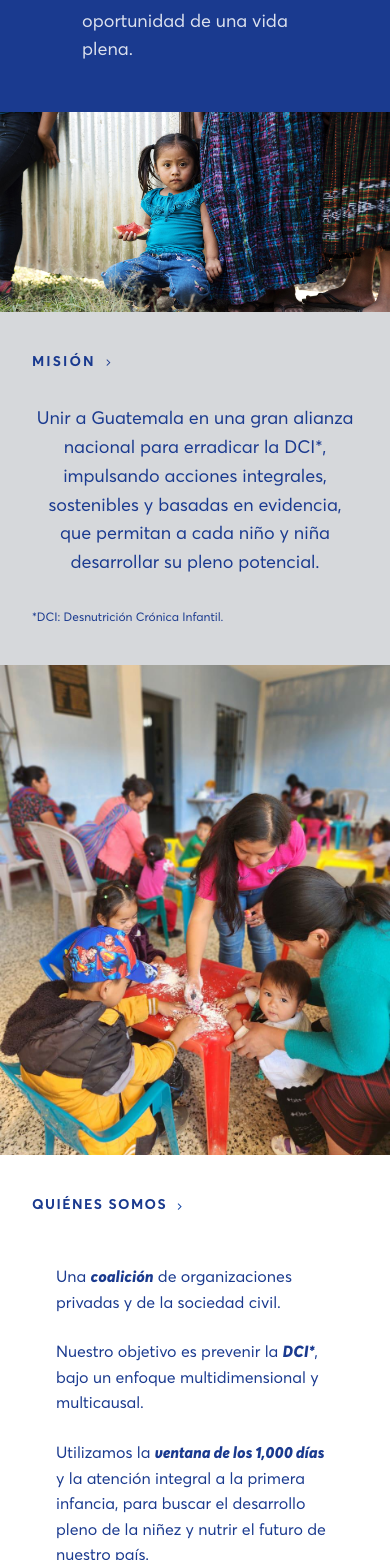
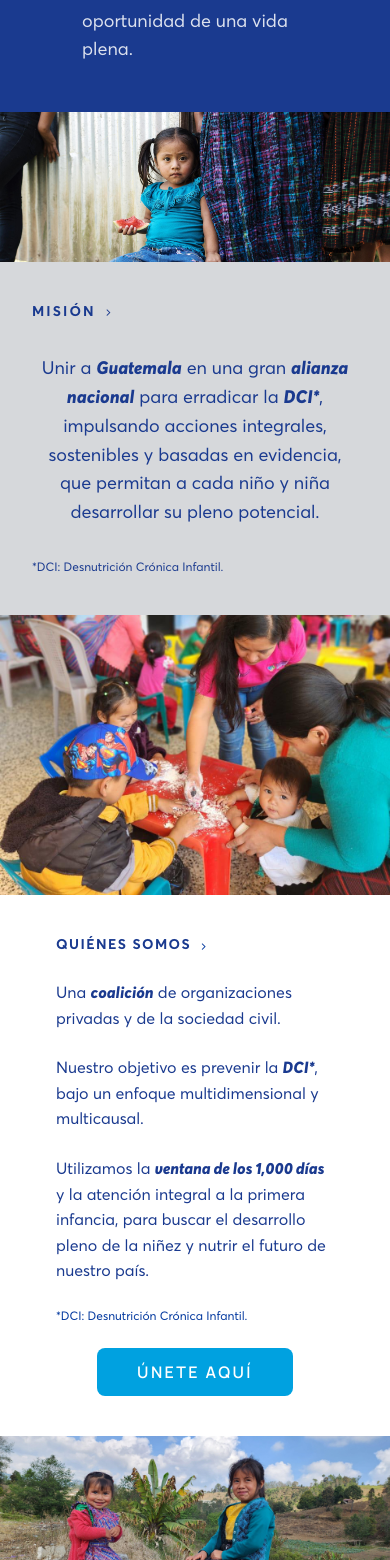
Before and after one commit to GarooInc/APN-Website, a React (Vite) app: page / in a window 390 px wide. Shown: the part 908-2468 px from the top of the page. Built offline with nearby package versions, Linux system fonts and the light colour scheme.

Commit message:
style: update Home typography and responsive image sizes

```diff
--- a/src/pages/Home.jsx
+++ b/src/pages/Home.jsx
@@ -96,12 +96,12 @@ export default function Home() {
         </div>
       </section>
 
-      <div className="w-full h-[200px] sm:h-[350px] overflow-hidden">
+      <div className="w-full h-[150px] sm:h-[300px] overflow-hidden">
         <img
           src="/image2.jpg"
           alt="Niña"
           className="w-full h-full object-cover object-top"
-          style={{ objectPosition: "center 25%" }}
+          style={{ objectPosition: "center 18%" }}
         />
       </div>
 
@@ -124,15 +124,56 @@ export default function Home() {
           </div>
 
           <p
-            className="text-lg sm:text-xl md:text-2xl italic text-center"
+            className="italic text-center"
             style={{
               fontFamily: "'Averta', sans-serif",
               fontWeight: 400,
+              fontSize: "clamp(18px, 4vw, 34px)",
               lineHeight: "1.6",
               color: "#1a3a8f",
             }}
           >
-            {t.mision.text}
+            {(() => {
+              const text = t.mision.text;
+              const keywords = ['Guatemala', 'alianza nacional', 'DCI*'];
+              let result = [];
+              let lastIndex = 0;
+
+              // Create array of all matches with their positions
+              const matches = [];
+              keywords.forEach(keyword => {
+                let index = text.indexOf(keyword);
+                while (index !== -1) {
+                  matches.push({ keyword, index, endIndex: index + keyword.length });
+                  index = text.indexOf(keyword, index + 1);
+                }
+              });
+
+              // Sort by position
+              matches.sort((a, b) => a.index - b.index);
+
+              // Build result
+              matches.forEach((match, i) => {
+                // Add text before this match
+                if (match.index > lastIndex) {
+                  result.push(text.substring(lastIndex, match.index));
+                }
+                // Add the bold keyword
+                result.push(
+                  <strong key={`bold-${i}`} style={{ fontWeight: 700 }}>
+                    {match.keyword}
+                  </strong>
+                );
+                lastIndex = match.endIndex;
+              });
+
+              // Add remaining text
+              if (lastIndex < text.length) {
+                result.push(text.substring(lastIndex));
+              }
+
+              return result;
+            })()}
           </p>
 
           <p className="mt-8 text-xs italic font-averta text-[#1a3a8f]">
@@ -142,7 +183,7 @@ export default function Home() {
       </section>
 
       {/* Quiénes Somos */}
-      <div className="w-full h-[490px] overflow-hidden">
+      <div className="w-full h-[280px] sm:h-[490px] overflow-hidden">
         <img
           src="/image3.jpg"
           alt="Niños en actividad"
@@ -151,8 +192,8 @@ export default function Home() {
         />
       </div>
 
-      <section id="quienes-somos" className="bg-white px-8 pt-10 mb-10 flex flex-col justify-center fade-in">
-        <div className="max-w-3xl mx-auto w-full">
+      <section id="quienes-somos" className="bg-white px-14 sm:px-15 md:px-16 pt-10 mb-10 flex flex-col justify-center fade-in">
+        <div className="max-w-xs sm:max-w-xl md:max-w-2xl mx-auto w-full">
 
           <div className="flex items-center gap-2 mb-6">
             <span
@@ -170,7 +211,6 @@ export default function Home() {
           </div>
 
           <div
-            className="p-6 rounded-lg"
             style={{
               fontFamily: "'Averta', sans-serif",
               fontWeight: 400,
@@ -191,11 +231,11 @@ export default function Home() {
             </p>
           </div>
 
-          <p className="text-xs italic mb-10 font-averta text-[#00379E]">
+          <p className="text-xs italic font-averta text-[#00379E]">
             {t.quienesSomos.footnote}
           </p>
 
-          <div className="flex justify-center">
+          <div className="flex justify-center mt-6">
             <Button
               variant="filled-light"
               size="md"
@@ -210,7 +250,7 @@ export default function Home() {
       </section>
 
       {/* Imagen superior - full width */}
-      <div className="w-full h-[310px] overflow-hidden">
+      <div className="w-full h-[140px] md:h-[220px] lg:h-[300px] overflow-hidden">
         <img
           src="/image4.jpg"
           alt="Niñas guatemaltecas"
```
